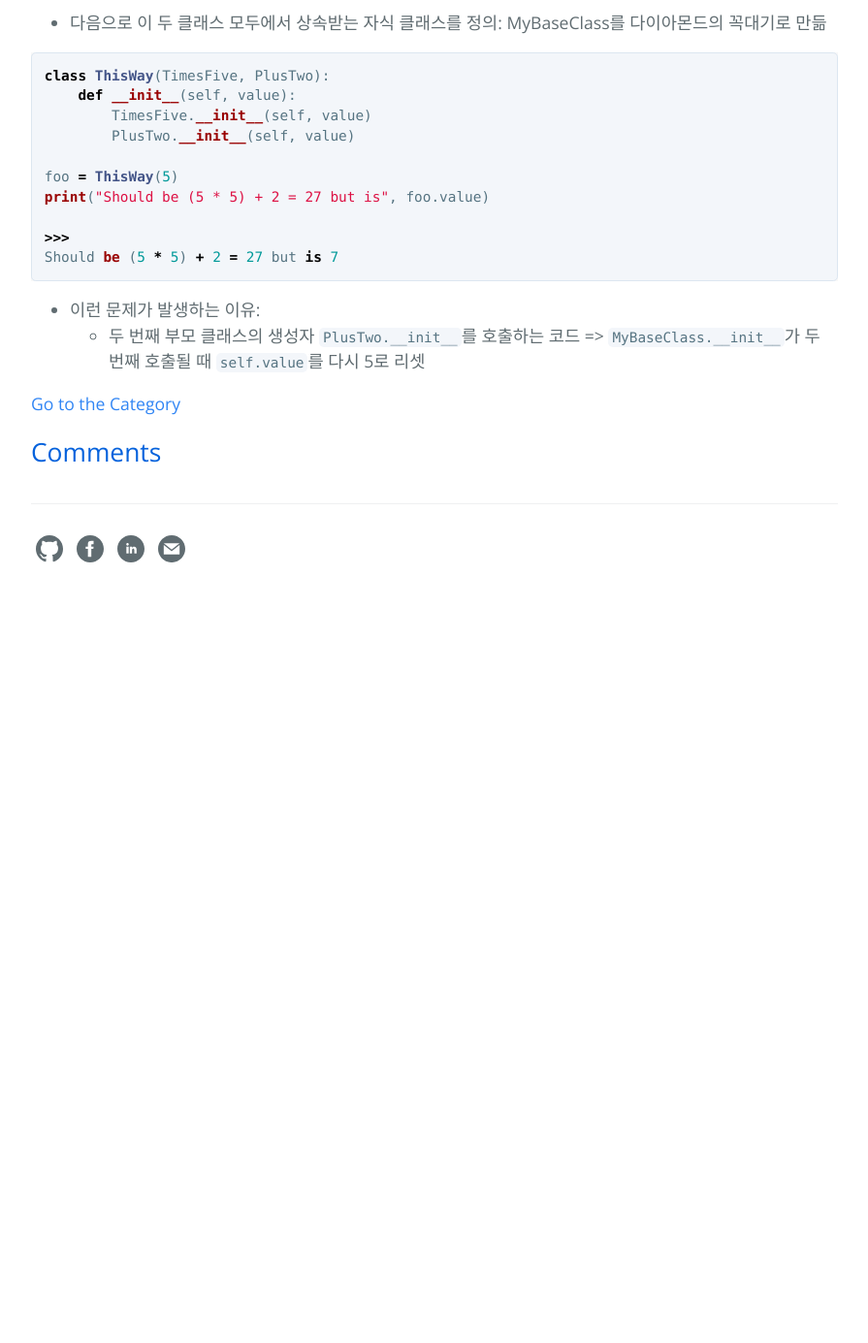
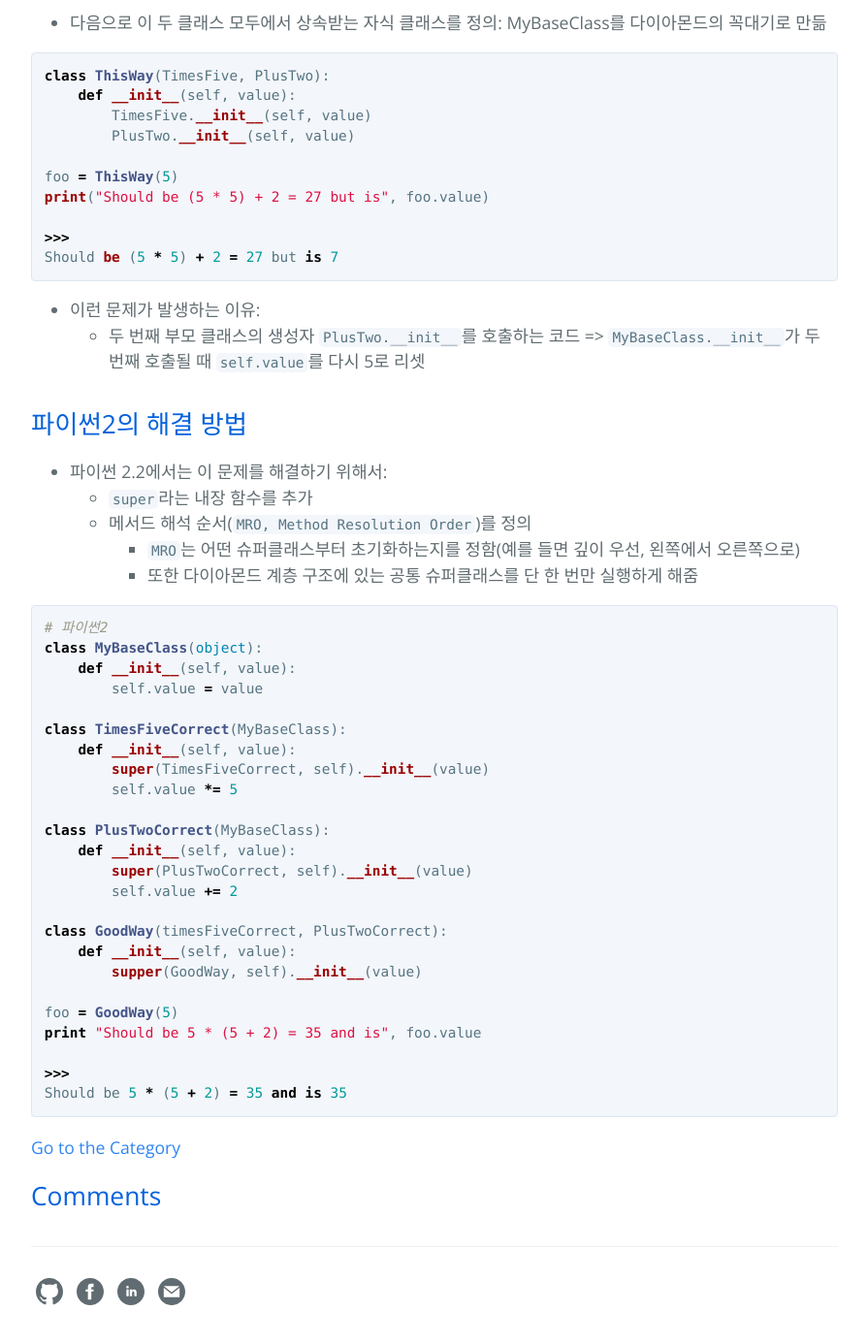
Before and after one commit to hcnoh/hcnoh.github.io, a Jekyll site: the page built from _posts/2018-10-06-effective-python-way25.md, in a window 1280 px wide and 1400 px high, scrolled down 2168 px. Shown: the top 1385 px of the window at 97% size, without its empty margins (192-1087 px from the left). Built offline with Jekyll 4.4.1, drawn with Linux system fonts in a browser that asks for light colours; comment, search, counter and statistics services are not loaded; before the commit the page ends 2802 px from its top, so only the background shows below that.

Commit message:
Update 2018-10-06-effective-python-way25.md

````diff
--- a/_posts/2018-10-06-effective-python-way25.md
+++ b/_posts/2018-10-06-effective-python-way25.md
@@ -107,3 +107,37 @@ Should be (5 * 5) + 2 = 27 but is 7
 
 - 이런 문제가 발생하는 이유:
     - 두 번째 부모 클래스의 생성자 `PlusTwo.__init__`를 호출하는 코드 => `MyBaseClass.__init__`가 두 번째 호출될 때 `self.value`를 다시 5로 리셋
+
+## 파이썬2의 해결 방법
+- 파이썬 2.2에서는 이 문제를 해결하기 위해서:
+    - `super`라는 내장 함수를 추가
+    - 메서드 해석 순서(`MRO, Method Resolution Order`)를 정의
+        - `MRO`는 어떤 슈퍼클래스부터 초기화하는지를 정함(예를 들면 깊이 우선, 왼쪽에서 오른쪽으로)
+        - 또한 다이아몬드 계층 구조에 있는 공통 슈퍼클래스를 단 한 번만 실행하게 해줌
+
+```python
+# 파이썬2
+class MyBaseClass(object):
+    def __init__(self, value):
+        self.value = value
+
+class TimesFiveCorrect(MyBaseClass):
+    def __init__(self, value):
+        super(TimesFiveCorrect, self).__init__(value)
+        self.value *= 5
+
+class PlusTwoCorrect(MyBaseClass):
+    def __init__(self, value):
+        super(PlusTwoCorrect, self).__init__(value)
+        self.value += 2
+
+class GoodWay(timesFiveCorrect, PlusTwoCorrect):
+    def __init__(self, value):
+        supper(GoodWay, self).__init__(value)
+
+foo = GoodWay(5)
+print "Should be 5 * (5 + 2) = 35 and is", foo.value
+
+>>>
+Should be 5 * (5 + 2) = 35 and is 35
+```
````
